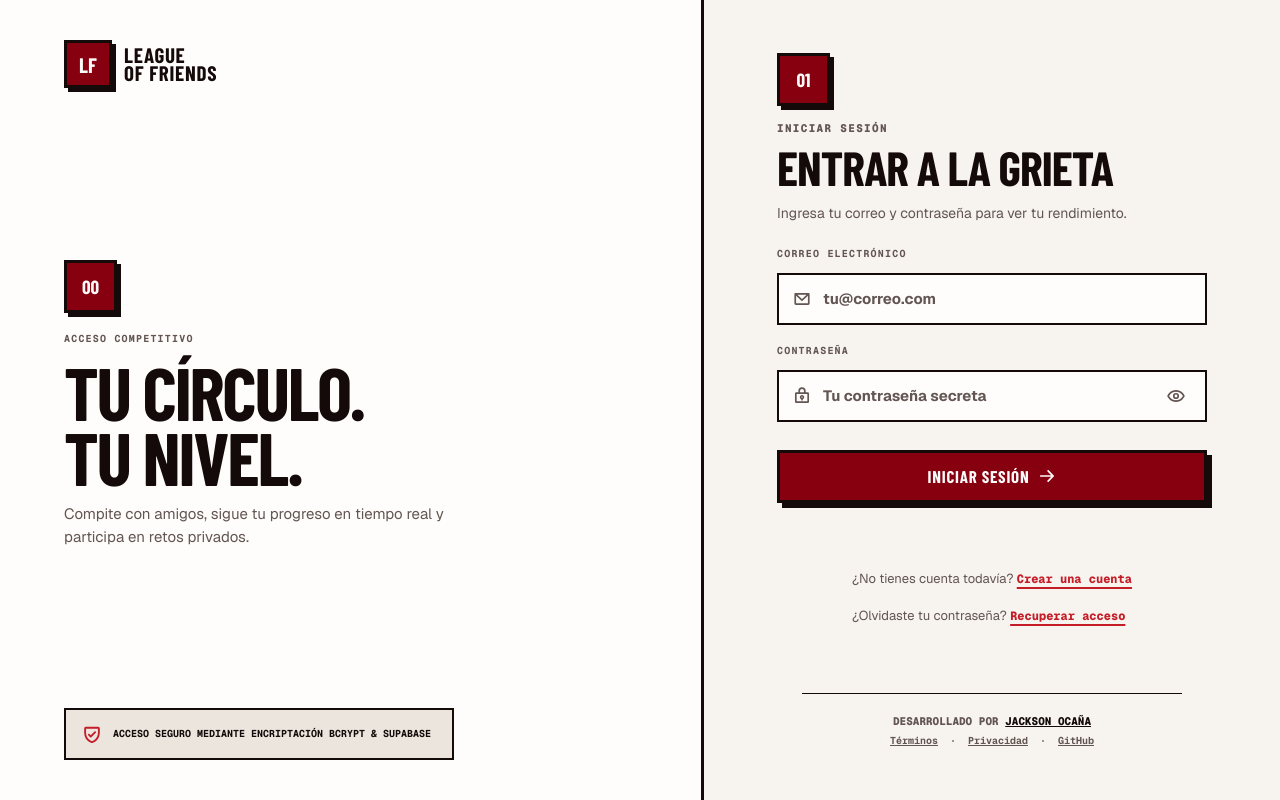
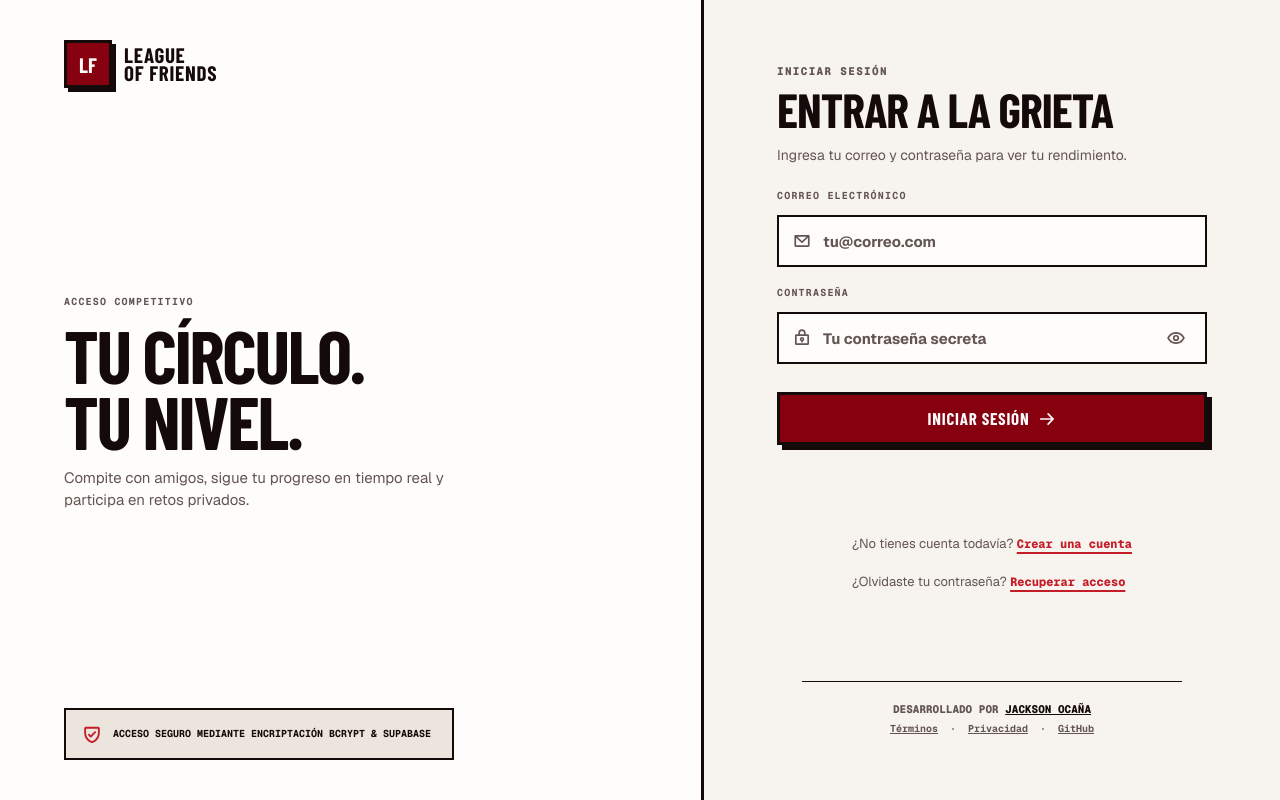
Before and after one commit to jacksonandresrosales/LeagueOfFriends, a Next.js app: page /login in a window 1280 px wide. Built offline with nearby package versions, Linux system fonts and the light colour scheme; a web font is replaced by a local one.

Commit message:
clean: elimina indices numericos 00 y 01 de la pantalla de login

```diff
--- a/src/components/auth/auth-form.tsx
+++ b/src/components/auth/auth-form.tsx
@@ -395,7 +395,6 @@ export function AuthForm() {
           </span>
         </Link>
         <div className="auth-brand-copy">
-          <span className="section-index">00</span>
           <p className="eyebrow">Acceso Competitivo</p>
           <h1>Tu Círculo. Tu Nivel.</h1>
           <p>
@@ -420,9 +419,6 @@ export function AuthForm() {
           </Link>
 
           <header className="auth-header">
-            <span className="section-index">
-              {mode === 'sign-in' ? '01' : mode === 'sign-up' ? '02' : '03'}
-            </span>
             <p className="eyebrow">
               {mode === 'sign-in'
                 ? 'Iniciar sesión'
```
